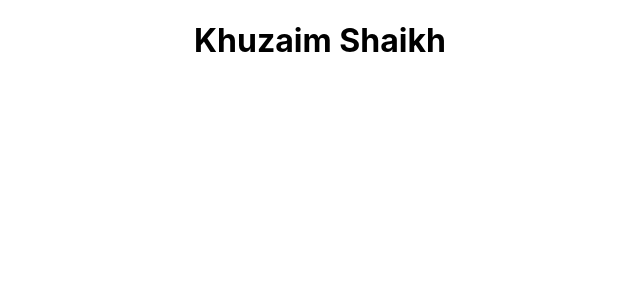
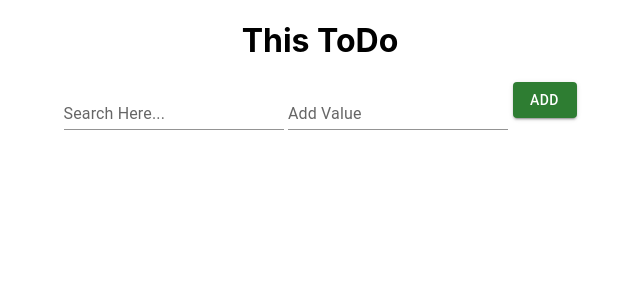
Before and after one commit to musaddiqshaheer/Project2, a React (Create React App) app: page / in a window 1280 px wide. Shown: the top 300 px of the page, without its empty margins (320-960 px from the left). Built offline with nearby package versions, Linux system fonts and the light colour scheme.

Commit message:
ToDo File Added

```diff
--- a/src/App.js
+++ b/src/App.js
@@ -1,6 +1,7 @@
 // import logo from './logo.svg';
 import './App.css';
 import { Khuzi } from './Component1/Khuzi';
+import { ToDo } from './Component1/ToDo';
 import { TodoCompo } from './TodoCompo';
 
 function App() {
@@ -8,7 +9,8 @@ function App() {
     <div className="App">
       {/* <TodoCompo /> */}
       {/* <h1>This is h1 tag</h1> */}
-      <Khuzi/>
+      {/* <Khuzi/> */}
+      <ToDo/>
     </div>
   );
 }
--- /dev/null
+++ b/src/Component1/ToDo.jsx
@@ -0,0 +1,73 @@
+import { Button, TextField } from "@mui/material";
+import React, { useState } from "react";
+
+export const ToDo = () => {
+  const [text, setText] = useState("");
+  const [todo, setToDo] = useState([]);
+  const [copyToDo, setCopyToDo] = useState("");
+  const [edit, setEdit] = useState(false);
+  const [editIndex, setEditIndex] = useState(null);
+  //   console.log(copyToDo);
+  const handleAdd = () => {
+    if(edit){
+        const EditTask =todo.map((item, index)=>index===editIndex?text:item)
+        setCopyToDo(EditTask)
+        setToDo(EditTask)
+        setText('')
+        setEdit(false)
+
+    }else{
+    if (!text.trim()) return;
+    setToDo([...todo, text]);
+    setCopyToDo([...todo, text]);
+    setText("");
+  }};
+  //   console.log(todo);
+  const handleDelete = (item, index) => {
+    const remainTask = todo.filter((elem, ind) => index != ind);
+    setToDo(remainTask);
+  };
+  const searchTask = (value) => {
+    const search = copyToDo.filter((item, index) =>
+      item.toUpperCase().includes(value.toUpperCase())
+    );
+    setToDo(search);
+  };
+ const handleEdit = (item, index) => {
+setText(item)
+setEditIndex(index)
+setEdit(true)
+ }
+  return (
+    <div>
+      <h1>This ToDo</h1>
+      <TextField
+        variant="standard"
+        label="Search Here..."
+        onChange={(e) => searchTask(e.target.value)}
+      />{" "}
+      <TextField
+        value={text}
+        variant="standard"
+        label="Add Value"
+        onChange={(e) => setText(e.target.value)}
+      />{" "}
+      <Button variant="contained" color="success" onClick={handleAdd}>
+        Add
+      </Button>
+      <ol>
+        {todo.map((item, index) => {
+          return (
+            <li key={index}>
+              {item}{" "}
+              <Button color="error" onClick={() => handleDelete(item, index)}>
+                Delete
+              </Button>
+              <Button onClick={()=>handleEdit(item, index)}>edit</Button>
+            </li>
+          );
+        })}
+      </ol>
+    </div>
+  );
+};
```
